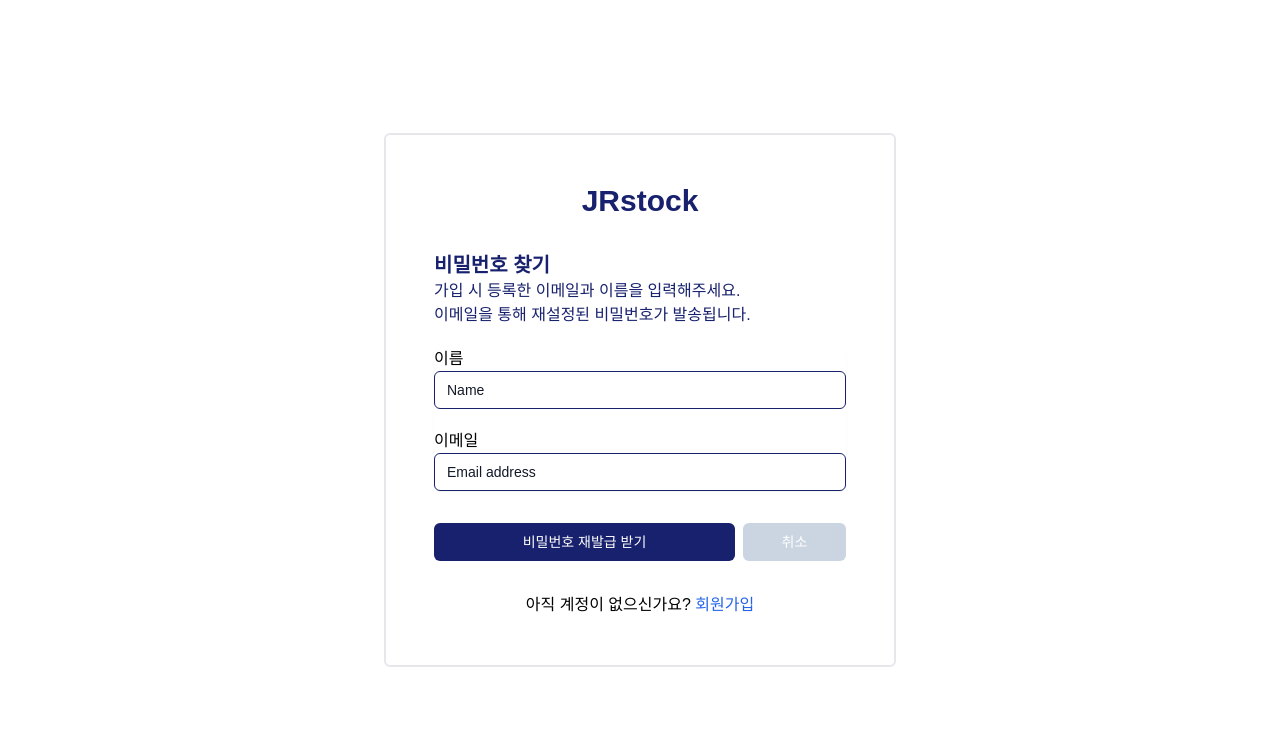
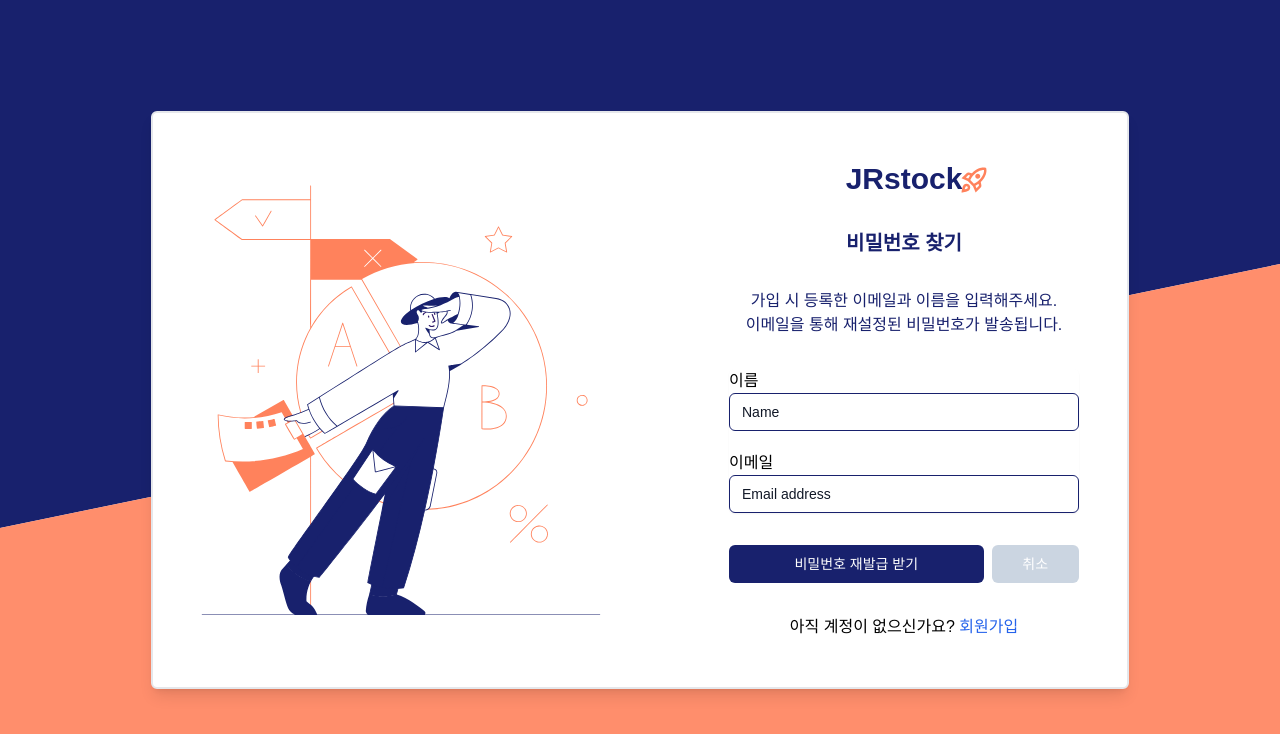
Before and after one commit to jjw0716/jrstock, a React (Create React App) app in the folder front_end/: page /login/help in a window 1280 px wide. Shown: the top 734 px of the page. Built offline with nearby package versions, Linux system fonts and the light colour scheme.

Commit message:
#S06P21S001-352 refactor: 비밀번호 찾기 페이지 디자인 수정

```diff
--- a/front_end/src/routes/PasswordReset.jsx
+++ b/front_end/src/routes/PasswordReset.jsx
@@ -1,6 +1,8 @@
 import { useNavigate, Link } from "react-router-dom";
 import React, { useState } from "react";
 import { passwordReset } from "../api/user";
+import { ReactComponent as ABtest } from "../assets/landing_page/abtest.svg";
+import { ReactComponent as Rocket } from "../assets/rocket.svg";
 import "./background.css";
 
 export default function PasswordReset() {
@@ -34,19 +36,30 @@ export default function PasswordReset() {
 
   return (
     <>
-      <div className="min-h-screen flex items-center justify-center py-12 px-4 sm:px-6 lg:px-8 bg-img">
-        <div className="max-w-lg w-full border-2 p-12 rounded-md bg-white">
-          <div>
+      <div className="min-h-screen flex items-center justify-center py-12 px-4 sm:px-6 lg:px-8 relative">
+        <div className="absolute left-0 top-0 w-full h-full bg-primary z-[-1] polygon-top"></div>
+        <div className="absolute left-0 bottom-0 w-full h-full bg-secondary z-[-1] polygon-bottom"></div>
+        <div className="flex border-2 p-12 shadow-lg rounded-md bg-white">
+          <div className="hidden lg:inline-block min-w-[400px] w-1/2 my-auto mr-32">
+            <ABtest />
+          </div>
+          <div className="min-w-[350px] max-w-lg space-y-8">
+            <div className="flex justify-center relative">
+              <Link to="/">
                 <h2 className="text-3xl font-extrabold text-primary text-center">
                   JRstock
                 </h2>
+                <div className="absolute right-[90px] top-1">
+                  <Rocket fill="#ff825c" />
+                </div>
+              </Link>
             </div>
             <div>
-            <h2 className="text-xl mt-8 font-extrabold text-primary">
+              <h2 className="text-xl mt-8 font-extrabold text-primary text-center">
                 비밀번호 찾기
               </h2>
             </div>
-          <div>
+            <div className="text-center">
               <p className="text-primary">
                 가입 시 등록한 이메일과 이름을 입력해주세요.
               </p>
@@ -123,6 +136,7 @@ export default function PasswordReset() {
             </div>
           </div>
         </div>
+      </div>
     </>
   );
 }
```
Lines whose indentation alone changed are shown as unchanged.
